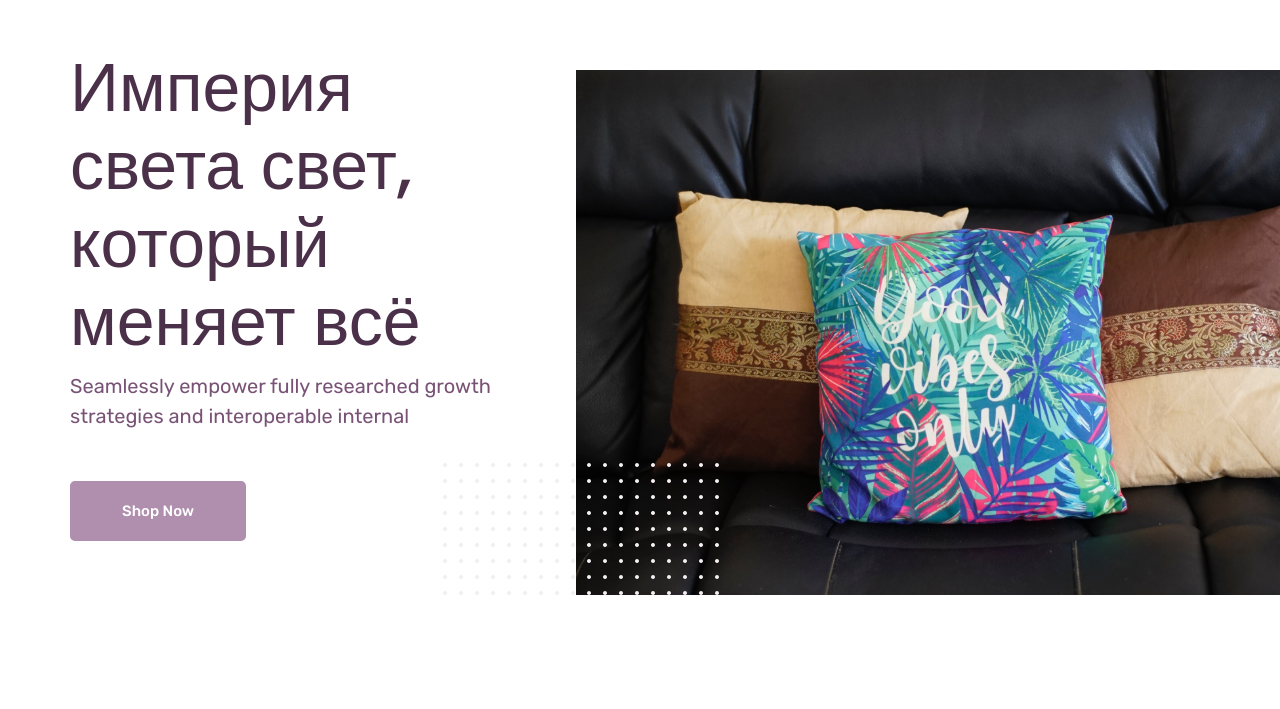
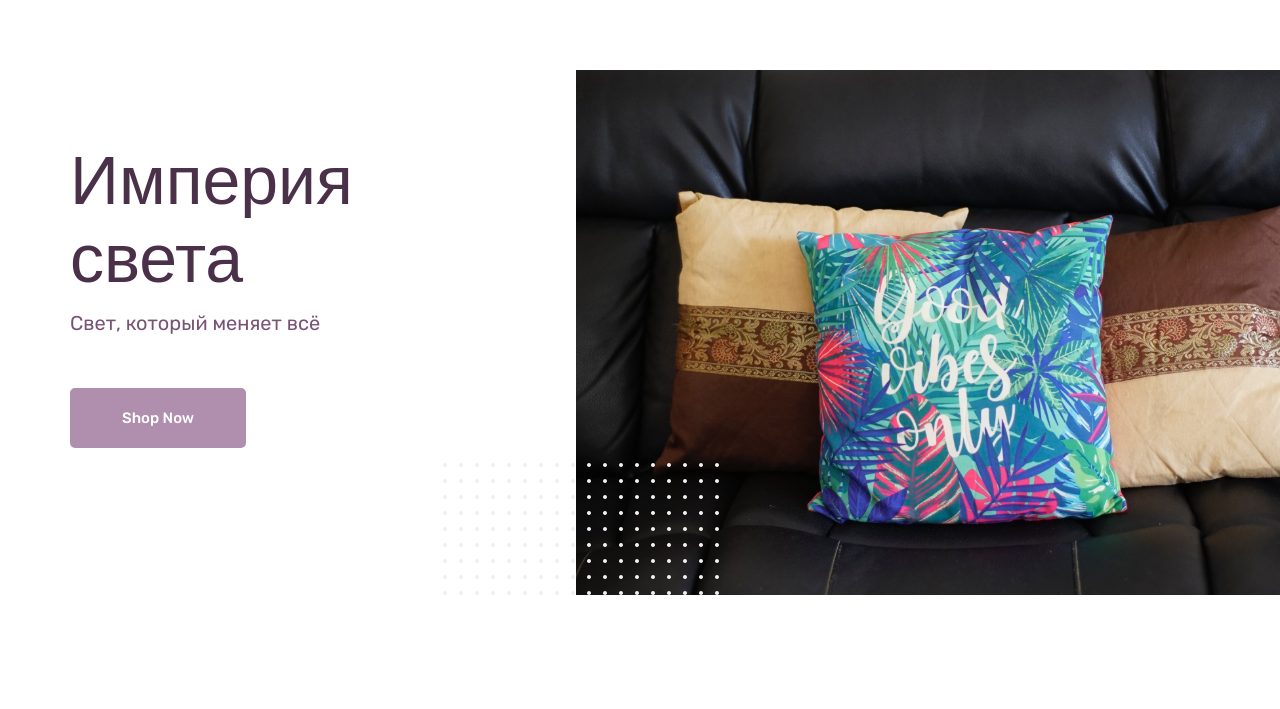
Before and after one commit to DariaYudashkina/imperiya-sveta.github.io, a plain HTML site: page index.html in a window 1280 px wide. Shown: the part 91-800 px from the top of the page. Drawn offline with Linux system fonts and the light colour scheme.

Commit message:
Слоган

```diff
--- a/index.html
+++ b/index.html
@@ -122,9 +122,8 @@
                     <div class="banner_text">
                         <div class="banner_text_iner">
                             <h1>Империя света
-                               свет, который меняет всё </h1>
-                            <p>Seamlessly empower fully researched
-                                growth strategies and interoperable internal</p>
+                                </h1>
+                            <p>Свет, который меняет всё</p>
                             <a href="product_list.html" class="btn_1">shop now</a>
                         </div>
                     </div>
```
